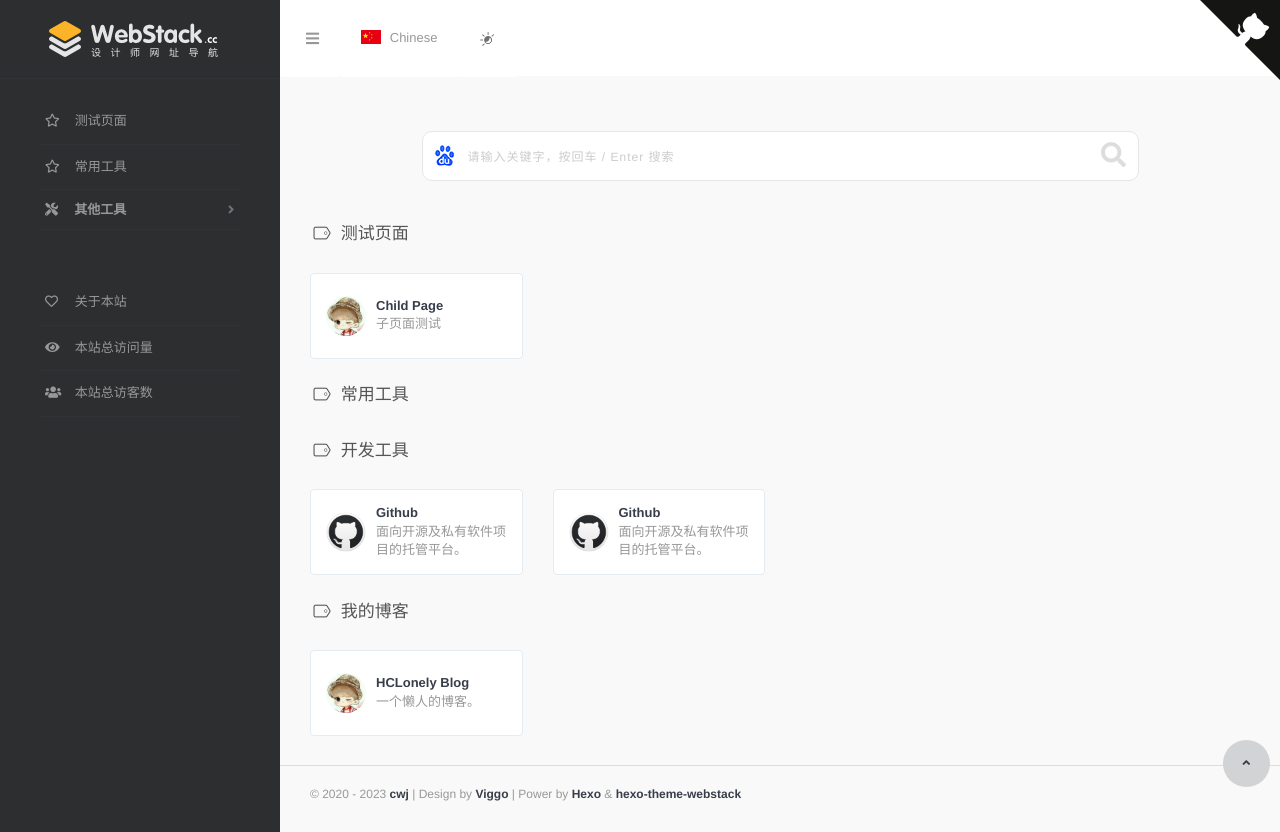
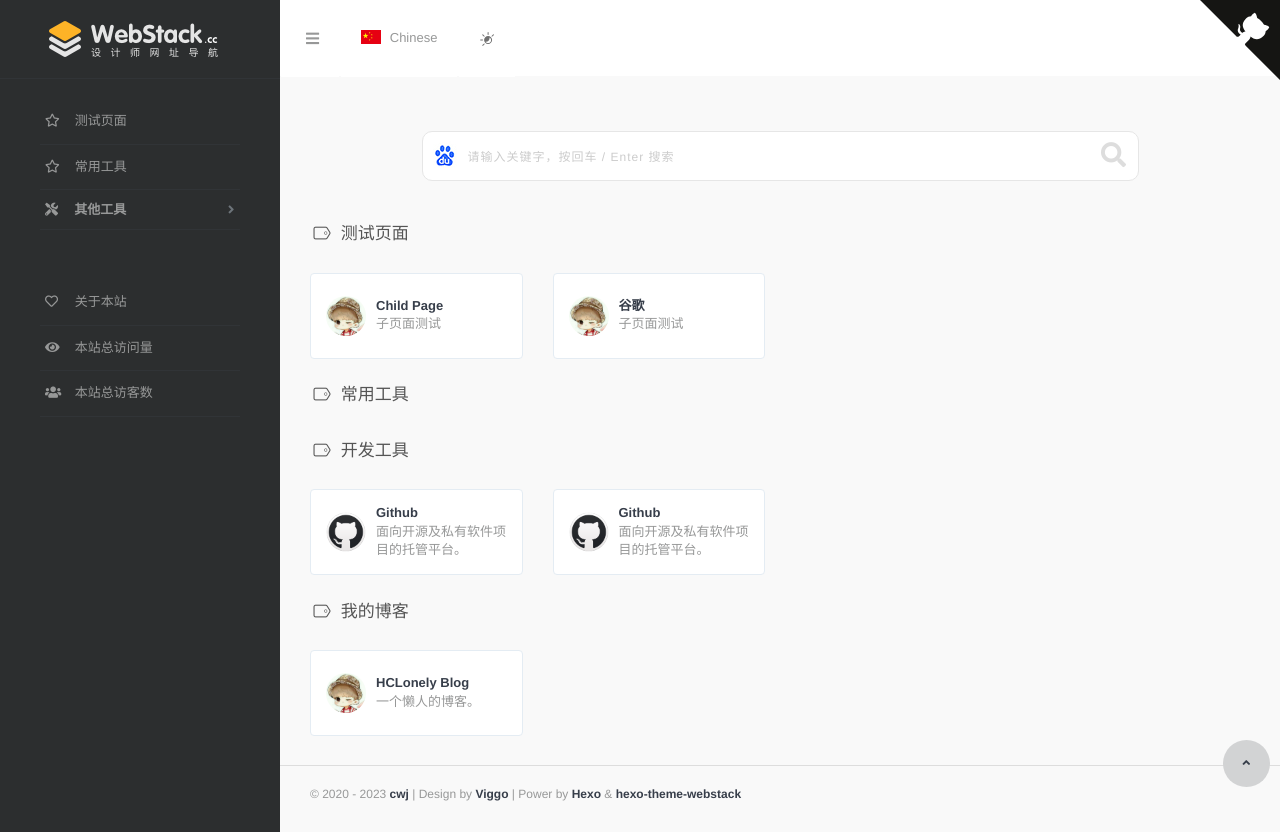
Before and after one commit to gswjxb/gswjxb.github.io, a plain HTML site: page index.html in a window 1280 px wide. Drawn offline with nearby package versions, Linux system fonts and the light colour scheme; some packages are replaced by stand-ins of ours; a script that the page names is missing.

Commit message:
Site updated: 2023-01-06 20:40:02

```diff
--- a/index.html
+++ b/index.html
@@ -255,6 +255,22 @@
     </div>
   </div>
 
+  <div class="col-sm-3">
+    <div class="xe-widget xe-conversations box2 label-info" onclick="window.open('/www.google.com', '_blank')" data-toggle="tooltip" data-placement="bottom" title="" data-original-title="/www.google.com">
+      <div class="xe-comment-entry">
+        <a class="xe-user-img">
+          <img data-src="/images/logos/myblog.png" class="lozad img-circle" width="40">
+        </a>
+        <div class="xe-comment">
+          <a href="#" class="xe-user-name overflowClip_1">
+            <strong>谷歌</strong>
+          </a>
+          <p class="overflowClip_2">子页面测试</p>
+        </div>
+      </div>
+    </div>
+  </div>
+
 </div>
 <br />
 
```
Also changed, not shown: page/2/index.html (+16 -0 lines).
